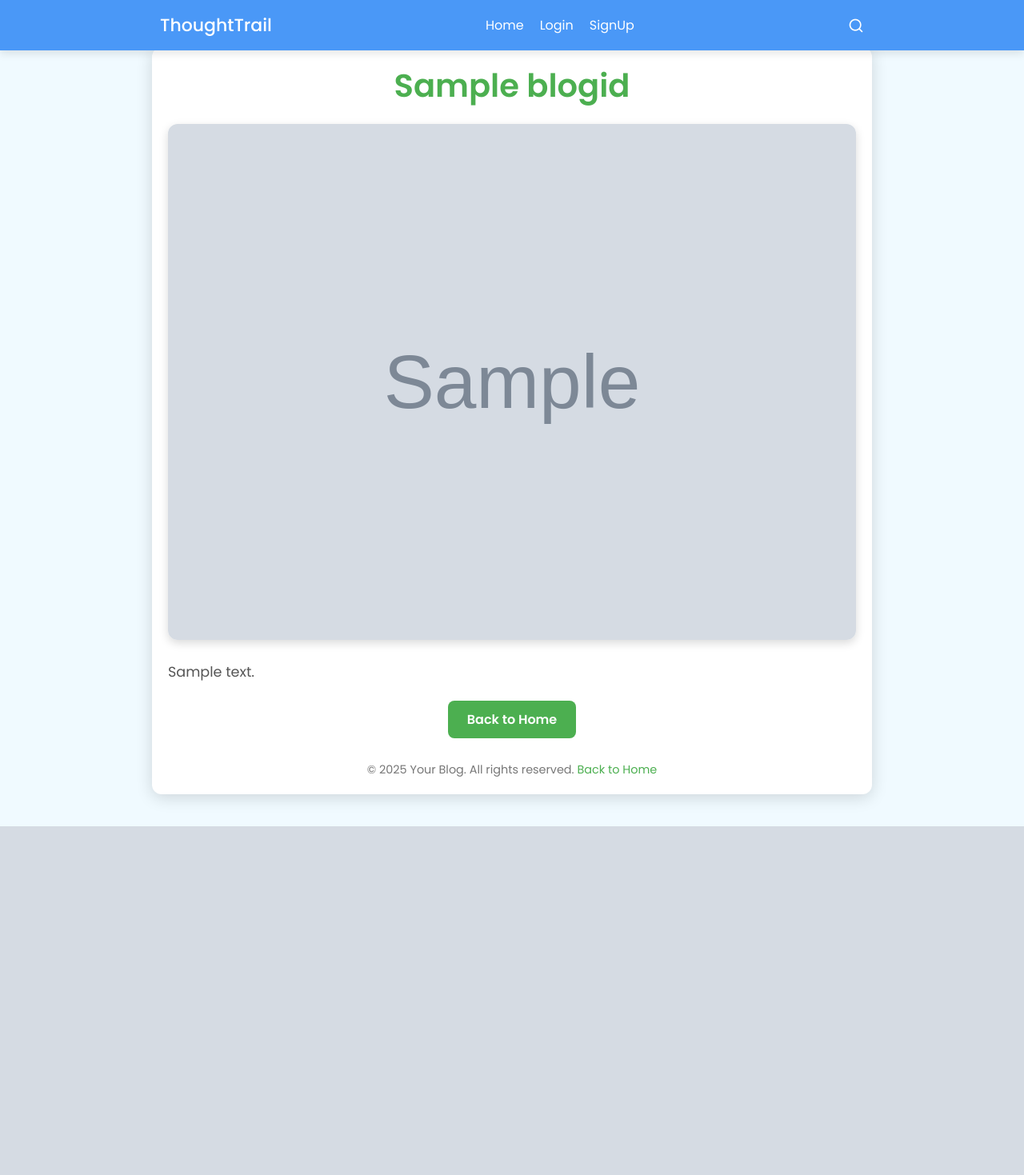
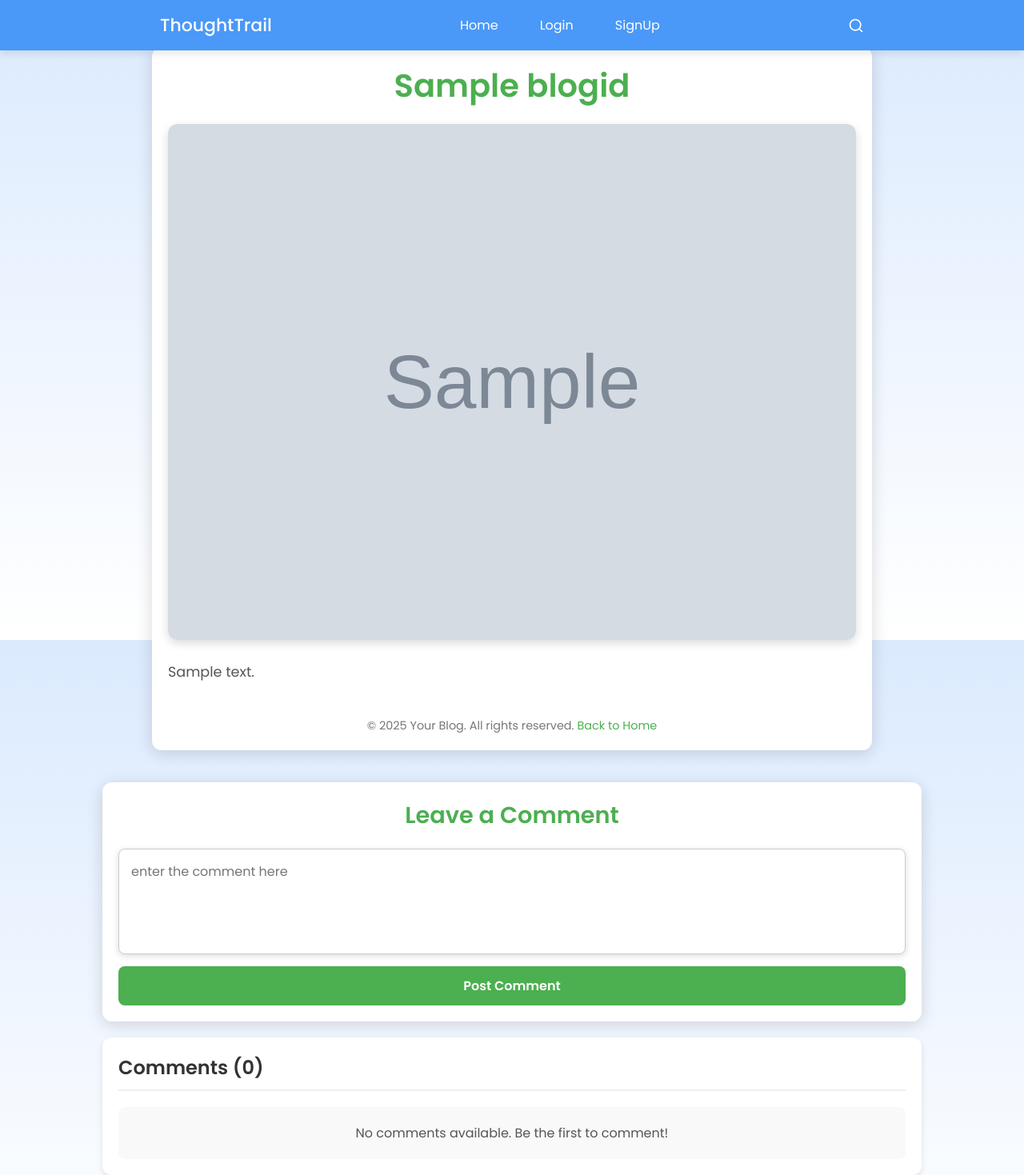
Before and after one commit to AyushSingh1002/ThoughtTrail, a Node server app: template views/blog.ejs in a window 1280 px wide. Shown: the whole page at 80% size. Before the commit the page ends 1033 px from the top, so only its background shows below. Run offline with Node 20, Linux system fonts and the light colour scheme; the template is opened without the code that fills it: most values are stand-ins (such as "Sample title", 1, 10 or a date in 2020); grey boxes marked "Sample" are stand-in pictures; some libraries are stand-ins or nearby versions.

Commit message:
commenting added

```diff
--- a/Model/blog.js
+++ b/Model/blog.js
@@ -1,5 +1,5 @@
 const mongoose = require('mongoose');
-
+const { Schema } = require('mongoose');
 const blogSchema = new mongoose.Schema({
   title: {
     type: String,
@@ -19,6 +19,10 @@ const blogSchema = new mongoose.Schema({
     type: String,
     required: true,
     default: "Personal"
+  },
+  createdby: {
+    type: Schema.Types.ObjectId,
+    ref: "User",
   }
 }
 ,
--- a/index.js
+++ b/index.js
@@ -6,7 +6,7 @@ const path = require("path")
 const {router} =require("./routes")
 const blogRout =require("./routes/blog")
 const {Connector} = require("./Database/index")
-
+const CommentRouter = require("./routes/comment")
 const port = process.env.port
 const app = express()
 
@@ -22,6 +22,7 @@ Connector(process.env.MONGODB_URL)
 
 app.use("/", router)
 app.use("/", blogRout)
+app.use("/", CommentRouter)
 
 
 
--- a/package.json
+++ b/package.json
@@ -11,6 +11,8 @@
   "license": "ISC",
   "description": "",
   "dependencies": {
+    "@react-pdf-viewer/core": "^3.12.0",
+    "@react-pdf-viewer/default-layout": "^3.12.0",
     "cookie-parser": "^1.4.7",
     "dotenv": "^16.4.7",
     "ejs": "^3.1.10",
@@ -20,6 +22,7 @@
     "mongodb": "^6.14.0",
     "mongoose": "^8.8.3",
     "multer": "^1.4.5-lts.1",
-    "nodemon": "^3.1.7"
+    "nodemon": "^3.1.7",
+    "pdfjs-dist": "^3.11.174"
   }
 }
--- a/routes/blog.js
+++ b/routes/blog.js
@@ -5,7 +5,7 @@ const express = require("express")
 const blogSchema= require("../Model/blog")
 const path = require("path")
 const router = express.Router()
-
+const Comment = require("../Model/comments")
 const storage = multer.diskStorage({
     destination: function (req, file, cb) {
       cb(null, path.resolve("./public/uploads/"))
@@ -25,9 +25,11 @@ router.post("/blog",upload.single('coverImg'), createBlog)
 
 router.get("/blog/:id",checkUserAuth,async(req,res)=>{
   const blog = await blogSchema.findById(req.params.id)
+  const comment = await Comment.find({onPost: req.params.id}).populate('creater')
     return res.render("blog",{
       blogid : blog,
       user: req.user,
+      comment: comment,
     })
 }
 )
--- a/views/blog.ejs
+++ b/views/blog.ejs
@@ -105,25 +105,130 @@
             text-align: center;
             box-shadow: 0 2px 10px var(--shadow-color);
         }
+        .comment-form-container {
+            width: 80%;
+            background-color: #fff;
+            border-radius: 12px;
+            padding: 20px;
+            box-shadow: 0 4px 20px var(--shadow-color);
+        }
+
+        .comment-form-title {
+            font-size: 1.8rem;
+            color: var(--primary-color);
+            text-align: center;
+            margin-bottom: 20px;
+            font-weight: bold;
+        }
+
+        .comment-form {
+            display: flex;
+            flex-direction: column;
+        }
+
+        .comment-form textarea {
+            width: 100%;
+            padding: 15px;
+            font-size: 1rem;
+            border-radius: 8px;
+            border: 1px solid #ccc;
+            resize: none;
+            margin-bottom: 15px;
+            box-shadow: 0 2px 8px var(--shadow-color);
+        }
+
+        .comment-form input[type="text"] {
+            width: 100%;
+            padding: 15px;
+            font-size: 1rem;
+            border-radius: 8px;
+            border: 1px solid #ccc;
+            margin-bottom: 15px;
+            box-shadow: 0 2px 8px var(--shadow-color);
+        }
+
+        .comment-form button {
+            padding: 12px 20px;
+            font-size: 1rem;
+            background-color: var(--primary-color);
+            color: #fff;
+            border: none;
+            border-radius: 8px;
+            cursor: pointer;
+            transition: background-color 0.3s ease;
+            font-weight: bold;
+        }
+
+        .comment-form button:hover {
+            background-color: #388E3C;
+        }
+
+        .comment-form button:disabled {
+            background-color: #ccc;
+            cursor: not-allowed;
+        }
+        #cont{
+           width: 100%;
+           display: flex;
+           justify-content: center;
+        }
     </style>
 </head>
 <body>
     <%- include("./partials/navbar.ejs") %>
 
-
     <div class="container">
         <h1 class="blog-title"><%= blogid.title %></h1>
         <img class="blog-cover" src="<%= blogid.CoverImgURL %>" alt="<%= blogid.title %> cover image" loading="lazy">
         <p class="blog-content"><%= blogid.content %></p>
-
-        <div class="cta-button">
-            <a href="/">Back to Home</a>
-        </div>
         <footer>
             &copy; <%= new Date().getFullYear() %> Your Blog. All rights reserved. <a href="/">Back to Home</a>
         </footer>
     </div>
+    <div  id="cont" >
+        <div class="comment-form-container">
+            <h1 class="comment-form-title">Leave a Comment</h1>
+            <form class="comment-form" action="/" method="POST">
+                <input type="hidden" name="post" value="<%= blogid._id %>"/>
+                <textarea name="content" rows="4" placeholder="enter the comment here" required></textarea>
+                <button type="submit">Post Comment</button>
+            </form>
+        </div>
+    </div>
+    <div style="background-color: #fff; padding: 20px; border-radius: 12px; box-shadow: 0 4px 8px rgba(0, 0, 0, 0.1); margin-top: 20px; width: 80%; margin-left: auto; margin-right: auto;">
+        <h3 style="font-size: 1.5rem; color: #333; border-bottom: 2px solid #eee; padding-bottom: 10px; margin-bottom: 20px;">Comments (<%= comment.length %>)</h3>
 
+        <% if (comment.length > 0) { %>
+          <ul style="list-style: none; padding: 0; margin: 0;">
+            <% comment.forEach(comment => { %>
+              <li style="display: flex; align-items: flex-start; padding: 15px 0; border-bottom: 1px solid #eee;">
+                <!-- Profile Picture -->
+                <img
+                  src="<%= comment.creater.ProfilePic %>"
+                  alt="<%= comment.creater.userName %>"
+                  style="width: 50px; height: 50px; border-radius: 50%; object-fit: cover; margin-right: 15px;"
+                />
+
+                <!-- Comment Details -->
+                <div style="flex: 1;">
+                  <!-- Username and Timestamp -->
+                  <div style="display: flex; justify-content: space-between; align-items: center;">
+                    <span style="font-weight: bold; color: #555; font-size: 1rem;"><%= comment.creater.userName %></span>
+                    <span style="color: #888; font-size: 0.85rem;"><%= new Date(comment.createdAt).toLocaleDateString() %></span>
+                  </div>
+
+                  <!-- Comment Content -->
+                  <p style="margin: 8px 0 0; color: #444; font-size: 0.95rem; line-height: 1.5;"><%= comment.content %></p>
+                </div>
+              </li>
+            <% }); %>
+          </ul>
+        <% } else { %>
+          <div style="background-color: #f9f9f9; color: #555; padding: 20px; border-radius: 8px; text-align: center;">
+            No comments available. Be the first to comment!
+          </div>
+        <% } %>
+      </div>
 
 
 </body>
--- a/views/partials/navbar.ejs
+++ b/views/partials/navbar.ejs
@@ -3,7 +3,7 @@
     <meta charset="UTF-8" />
     <meta http-equiv="X-UA-Compatible" content="IE=edge" />
     <meta name="viewport" content="width=device-width, initial-scale=1.0" />
-    <title>Navigation Bar with Search Box</title>
+    <title>Navigation Bar</title>
    <style>@import url("https://fonts.googleapis.com/css2?family=Poppins:wght@300;400;500;600&display=swap");
     * {
       margin: 0;
@@ -12,8 +12,17 @@
       font-family: "Poppins", sans-serif;
     }
     body {
-      background: #f0faff;
+      background: linear-gradient(to bottom, #dbeafe, #ffffff);
+      height: 100%;
     }
+    #navgap{
+     margin: 1rem;
+     transition: color 150ms ease-in-out;
+    }
+    #navgap:hover {
+  text-decoration: underline;
+  color: gainsboro;
+}
     .avatar {
   width: 45px;
   height: 45px;
@@ -174,17 +183,17 @@
   <body>
     <nav class="nav">
       <i class="uil uil-bars navOpenBtn"></i>
-      <a href="#" class="logo">ThoughtTrail</a>
+      <a href="/" class="logo">ThoughtTrail</a>
       <ul class="nav-links">
         <i class="uil uil-times navCloseBtn"></i>
-        <li><a href="/">Home</a></li>
+        <li ><a id="navgap" href="/">Home</a></li>
         <% if (!locals.user) { %>
-          <li><a href="/login">Login</a></li>
-          <li><a href="/signup">SignUp</a></li>
+          <li><a id="navgap" href="/login">Login</a></li>
+          <li><a id="navgap" href="/signup">SignUp</a></li>
         <% } else { %>
-        <li><a href="/profile/<%= user._id %>">Profile</a></li>
-        <li><a href="/blog">Create Blogs</a></li>
-        <li><a href="/logout">Log-out</a></li>
+        <li><a id="navgap" href="/profile/<%= user._id %>">Profile</a></li>
+        <li><a id="navgap" href="/blog">Create Blogs</a></li>
+        <li><a id="navgap" href="/logout">Log-out</a></li>
         <% } %>
       </ul>
       <i class="uil uil-search search-icon" id="searchIcon"></i>
```
Also changed, not shown: Model/comments.js (+5 -4 lines), controller/comment.js (added, +34 -0 lines), lib/fileReader.js (added, +17 -0 lines), middleware/usersDetails.js (added, +17 -0 lines), routes/comment.js (added, +9 -0 lines), views/home.ejs (+5 -3 lines), 2 other files.
